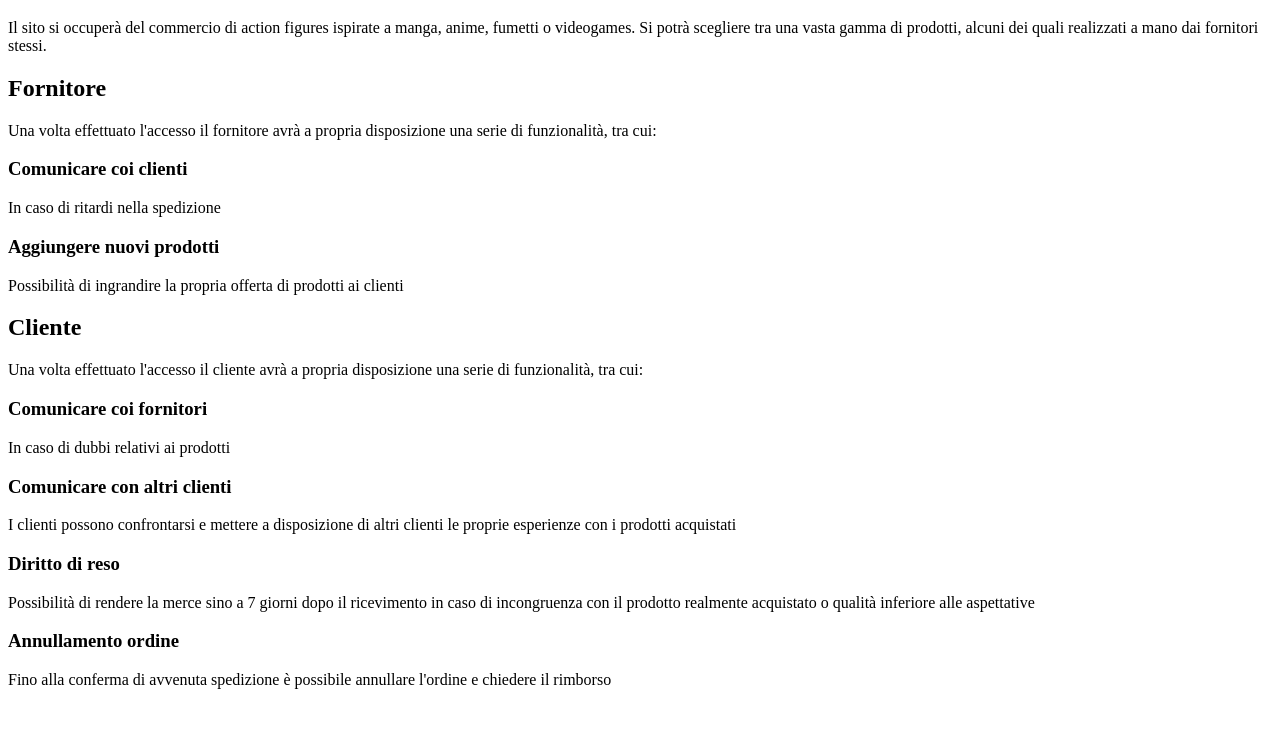
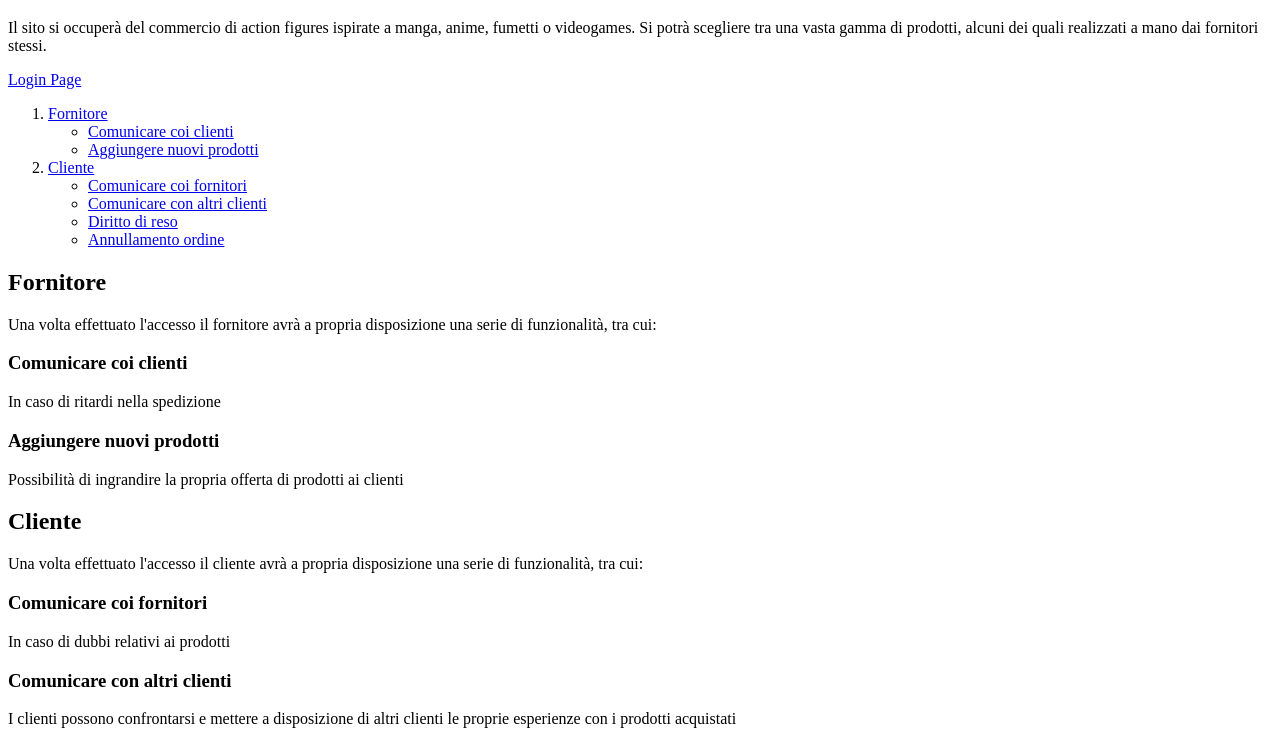
Before and after one commit to Mauro2195/AMM_GruppoB, a plain HTML site: page AmmM1/web/M1/descrizione.html in a window 1280 px wide. Shown: the part 61-800 px from the top of the page. Drawn offline with Linux system fonts and the light colour scheme.

Commit message:
Task 1-2-3

```diff
--- a/AmmM1/web/M1/descrizione.html
+++ b/AmmM1/web/M1/descrizione.html
@@ -11,32 +11,50 @@ and open the template in the editor.
         <meta name="viewport" content="width=device-width, initial-scale=1.0">
     </head>
     <body>
+
     <h1>AC SHOP</h1>
     <p>Il sito si occuperà del commercio di action figures ispirate a manga, anime, fumetti o videogames.
     Si potrà scegliere tra una vasta gamma di prodotti, alcuni dei quali realizzati a mano dai fornitori stessi.</p>
 
-<h2>Fornitore</h2>
+    <a href='login.html'> Login Page </a>
+
+    <ol>
+        <li><a href='#primo'> Fornitore </a></li>
+        <ul>
+            <li><a href='#secondo'> Comunicare coi clienti </a> </li>
+            <li><a href='#terzo'> Aggiungere nuovi prodotti </a> </li>
+        </ul>
+        <li><a href='#quarto'> Cliente </a> </li>
+        <ul>
+            <li><a href='#quinto'> Comunicare coi fornitori </a> </li>
+            <li><a href='#sesto'> Comunicare con altri clienti </a> </li>
+            <li><a href='#settimo'> Diritto di reso </a> </li>
+            <li><a href='#ottavo'> Annullamento ordine </a> </li>
+        </ul>
+    </ol>
+
+    <h2 id='primo'>Fornitore</h2>
     <p>Una volta effettuato l'accesso il fornitore avrà a propria disposizione una serie di funzionalità, tra cui:</p>
 
-<h3>Comunicare coi clienti</h3>
+    <h3 id='secondo'>Comunicare coi clienti</h3>
     <p>In caso di ritardi nella spedizione</p>
 
-<h3>Aggiungere nuovi prodotti</h3>
+    <h3 id='terzo'>Aggiungere nuovi prodotti</h3>
     <p>Possibilità di ingrandire la propria offerta di prodotti ai clienti</p>
 
-<h2>Cliente</h2>
+    <h2 id='quarto'>Cliente</h2>
     <p>Una volta effettuato l'accesso il cliente avrà a propria disposizione una serie di funzionalità, tra cui:</p>
 
-<h3>Comunicare coi fornitori</h3>
+    <h3 id='quinto'>Comunicare coi fornitori</h3>
     <p>In caso di dubbi relativi ai prodotti</p>
 
-<h3>Comunicare con altri clienti</h3>
+    <h3 id='sesto'>Comunicare con altri clienti</h3>
     <p>I clienti possono confrontarsi e mettere a disposizione di altri clienti le proprie esperienze con i prodotti acquistati</p>
 
-<h3>Diritto di reso</h3>
+    <h3 id='settimo'>Diritto di reso</h3>
     <p>Possibilità di rendere la merce sino a 7 giorni dopo il ricevimento in caso di incongruenza con il prodotto realmente acquistato o qualità inferiore alle aspettative</p>
 
-<h3>Annullamento ordine</h3>
+    <h3 id='ottavo'>Annullamento ordine</h3>
     <p>Fino alla conferma di avvenuta spedizione è possibile annullare l'ordine e chiedere il rimborso</p>
 
     </body>
```
Lines whose indentation alone changed are shown as unchanged.
